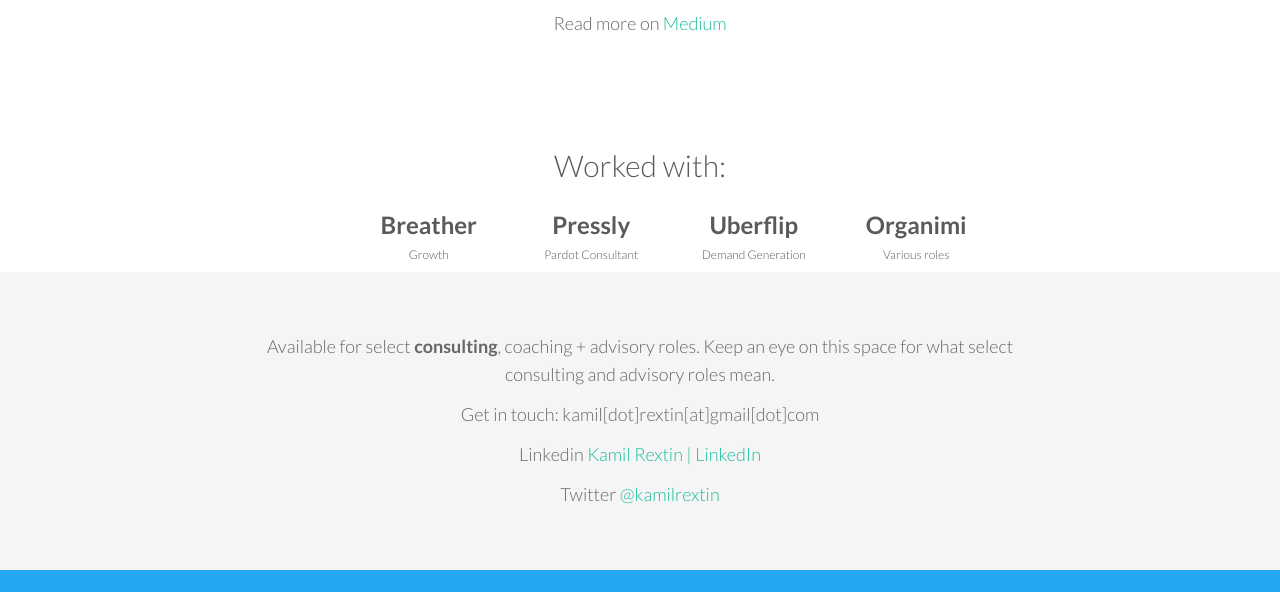
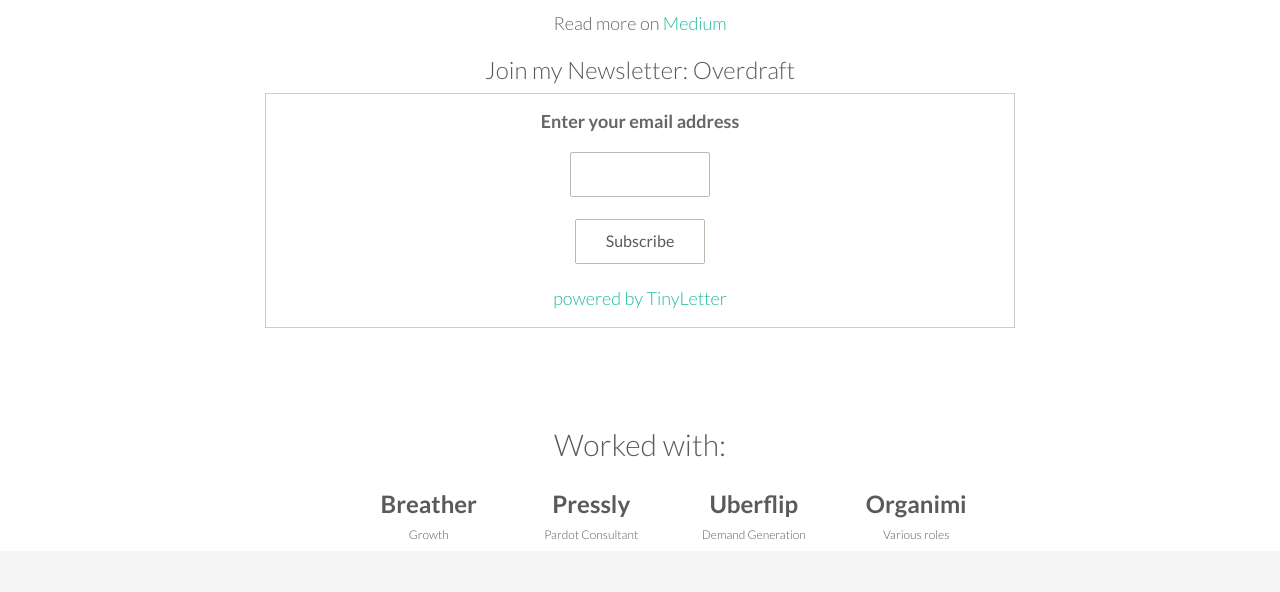
Before and after one commit to kamilrextin/kamilrextin.github.io, a plain HTML site: page index.html in a window 1280 px wide. Shown: the part 1204-1796 px from the top of the page. Drawn offline with Linux system fonts and the light colour scheme.

Commit message:
newsletter

```diff
--- a/index.html
+++ b/index.html
@@ -85,6 +85,9 @@
             <br>
             <p>Read more on<a href="http://medium.com/@kamilrextin"> Medium </a></p>
           </p>
+<h3> Join my Newsletter: Overdraft </h3>
+ <form style="border:1px solid #ccc;padding:3px;text-align:center;" action="https://tinyletter.com/kamilrextin" method="post" target="popupwindow" onsubmit="window.open('https://tinyletter.com/kamilrextin', 'popupwindow', 'scrollbars=yes,width=800,height=600');return true"><p><label for="tlemail">Enter your email address</label></p><p><input type="text" style="width:140px" name="email" id="tlemail" /></p><input type="hidden" value="1" name="embed"/><input type="submit" value="Subscribe" /><p><a href="https://tinyletter.com" target="_blank">powered by TinyLetter</a></p></form>
+
         </div><!--/col-md-4-->
 
       </div><!--/row-->
```
